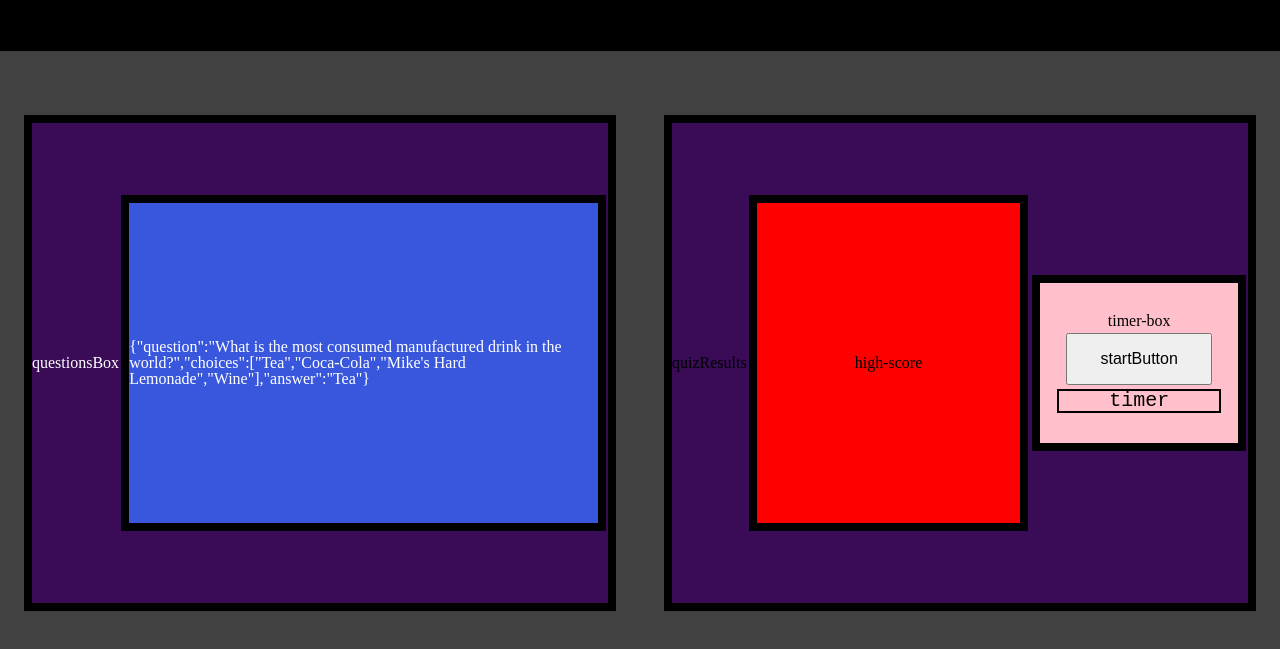
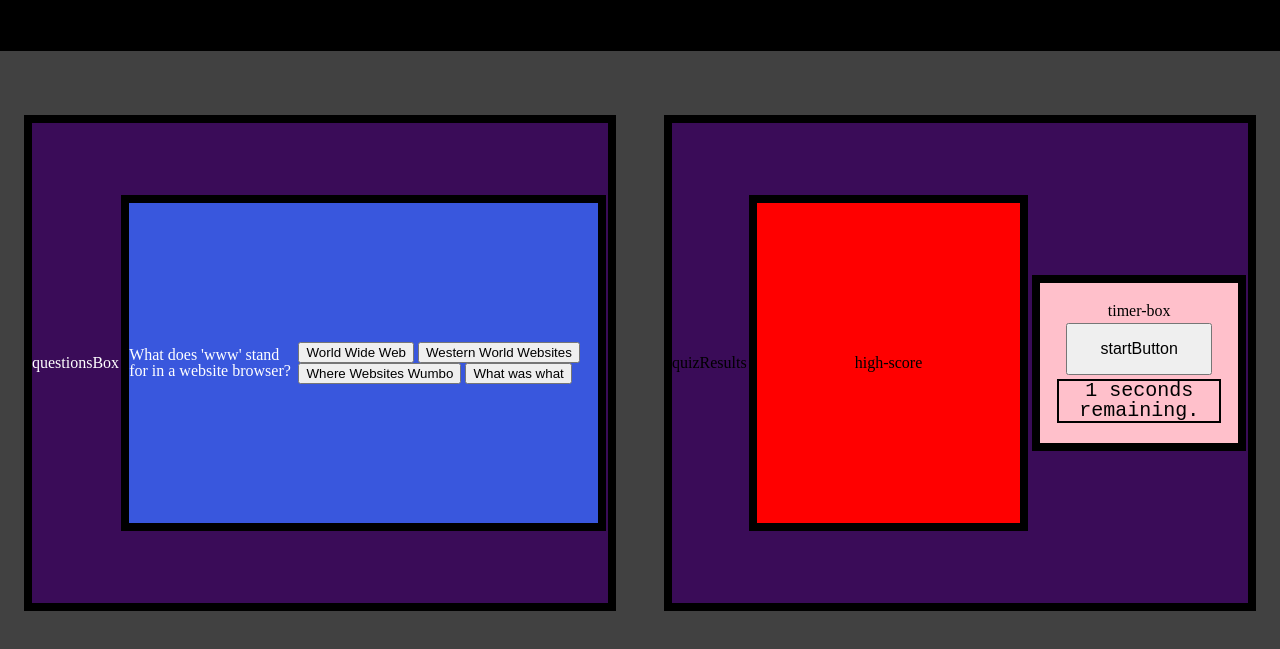
Before and after one commit to Guzzemetti/javascript-Quiz, a plain HTML site: page index.html in a window 1280 px wide. Both pictures are taken after a click on the button "startButton". Shown: the part 125-774 px from the top of the page. Drawn offline with Linux system fonts and the light colour scheme.

Commit message:
Added buttons to HTML, added variables to js and linked to html

```diff
--- a/assets/js/script.js
+++ b/assets/js/script.js
@@ -4,6 +4,13 @@ var questionSection = document.querySelector("#questionsBox");
 var questionsDiv = document.querySelector("#questionsDiv");
 var quizResults = document.querySelector("#quizResults");
 var timer = document.querySelector("#timer");
+var questionHere = document.querySelector("#questionHere");
+var choiceOne = document.querySelector(".choiceOne");
+var choiceTwo = document.querySelector(".choiceTwo");
+var choiceThree = document.querySelector(".choiceThree");
+var choiceFour = document.querySelector(".choiceFour");
+
+
 // JS Variables
 var currentQuestionIndex = 0
 // timeRemaining is the variable used in my timer (line 40 as of 4/2) to identify the nunmber of seconds remaining
@@ -14,32 +21,32 @@ var questionsArr = [
     {
         question: "What does 'www' stand for in a website browser?",
         choices: ["World Wide Web", "Western World Websites", "Where Websites Wumbo", "What was what"],
-        answer: "World Wide Web"
+        answer: 1
     },
     {
         question: "How long is an Olympic swimming pool (in meters)?",
         choices: ["30", "50", "60", "75"],
-        answer: "50"
+        answer: 2
     },
     {
         question: "What geometric shape is generally used for stop signs?",
         choices: ["Hexagon", "Dodecahedron", "Octagon", "Trapezoid"],
-        answer: "Octagon"
+        answer: 3
     },
     {
         question: "What is the name of the biggest technology company in South Korea?",
         choices: ["Verizon", "Samsung", "Kia", "Hyundai"],
-        answer: "Samsung"
+        answer: 2
     },
     {
         question: "Demolition of the Berlin wall separating East and West Germany began in what year?",
         choices: ["1988", "1987", "1986", "1989"],
-        answer: "1989"
+        answer: 4
     },
     {
         question: "What is the most consumed manufactured drink in the world?",
         choices: ["Tea", "Coca-Cola", "Mike's Hard Lemonade", "Wine"],
-        answer: "Tea"
+        answer: 1
     }
 ];
 
@@ -64,14 +71,49 @@ function startQuiz() {
     }, 1000);
 }
 
+function displayQuestions() {
+    var currentQuestion = questionsArr[currentQuestionIndex]
+        questionHere.textContent = currentQuestion.question;
+        choiceOne.textContent = currentQuestion.choices[0];
+        choiceTwo.textContent = currentQuestion.choices[1];
+        choiceThree.textContent = currentQuestion.choices[2];
+        choiceFour.textContent = currentQuestion.choices[3];
+}
+
+
+
+
+
+// TODO - Make a function that grabs one question from the array to display at a time
+// I need this function to display a question and it's potential answers when the start button is clicked
+// This function should also accept input such as clicking on an answer or entering a choice number
+
+
+
+// TODO - Need a function to subtract time from timeRemaining for incorrect answers
+// TODO - Need a GameOver display when total time runs out
+// As of now, I have a Game-Over message that displays in the Timer Box once it reaches 0
+// TODO - Need a Congrats display for when all questions have been answered correctly
+// TODO - use localStorage to store/get wins/loses and track right questions "3/5 correct"
+// TODO - Make a reset button for game stats
+// TODO - Allow users to input their intials for a high score chart
+
+// Event listener for my start button which initiates my timer
+startButton.addEventListener("click", startQuiz);
+startButton.addEventListener("click", displayQuestions);
+
+// startButton.addEventListener("click", test);
+// function test(){
+//
+
+// }
+
+
+
 
 
 // localStorage.setItem("storedQuestions", JSON.stringify(questionsArr[0]));
 // questionsDiv.textContent = localStorage.getItem("storedQuestions");
-
-// TODO - Make a function that grabs one question from the array to display at a time
-// I need this function to display a question and it's potential answers when the start button is clicked
-// This function should also accept input such as clicking on an answer or entering a choice number
 
 // function displayQuestions() {
 //     for (let index = 0; index < questionsArr.length; index++) {
@@ -84,27 +126,3 @@ function startQuiz() {
 
 // localStorage.getItem("questionsArr");
 // currentQuestionIndex = JSON.parse(localStorage.getItem(questionsArr));
-
-console.log(questionsArr.question);
-console.log(questionsArr.choices);
-console.log(questionsArr.answer);
-// console.log(questionsArr);
-
-// TODO - Need a function to subtract time from timeRemaining for incorrect answers
-// TODO - Need a GameOver display when total time runs out
-// As of now, I have a Game-Over message that displays in the Timer Box once it reaches 0
-// TODO - Need a Congrats display for when all questions have been answered correctly
-// TODO - use localStorage to store/get wins/loses and track right questions "3/5 correct"
-// TODO - Make a reset button for game stats
-// TODO - Allow users to input their intials for a high score chart
-
-// Event listener for my start button which initiates my timer
-// startButton.addEventListener("click", startQuiz);
-startButton.addEventListener("click", function displayQuestions() {
-    for (let index = 0; index < questionsArr.length; index++) {
-        localStorage.setItem("storedQuestion", JSON.stringify(questionsArr[index]));
-        questionsDiv.textContent = localStorage.getItem("storedQuestion");
-        localStorage.removeItem("storedQuestion");
-        console.log(questionsArr[index]);
-    }
-});
--- a/index.html
+++ b/index.html
@@ -19,7 +19,13 @@
         <section id="questionsBox">
             <p>questionsBox</p>
             <div id="questionsDiv">
-                <p>questions-article</p>
+                <p id="questionHere"></p>
+                <ul>
+                    <button class="choiceOne">Choice One</button>
+                    <button class="choiceTwo">Choice Two</button>
+                    <button class="choiceThree">Choice Three</button>
+                    <button class="choiceFour">Choice Four</button>
+                </ul>
             </div>
         </section>
         <section id="quizResults">
```
